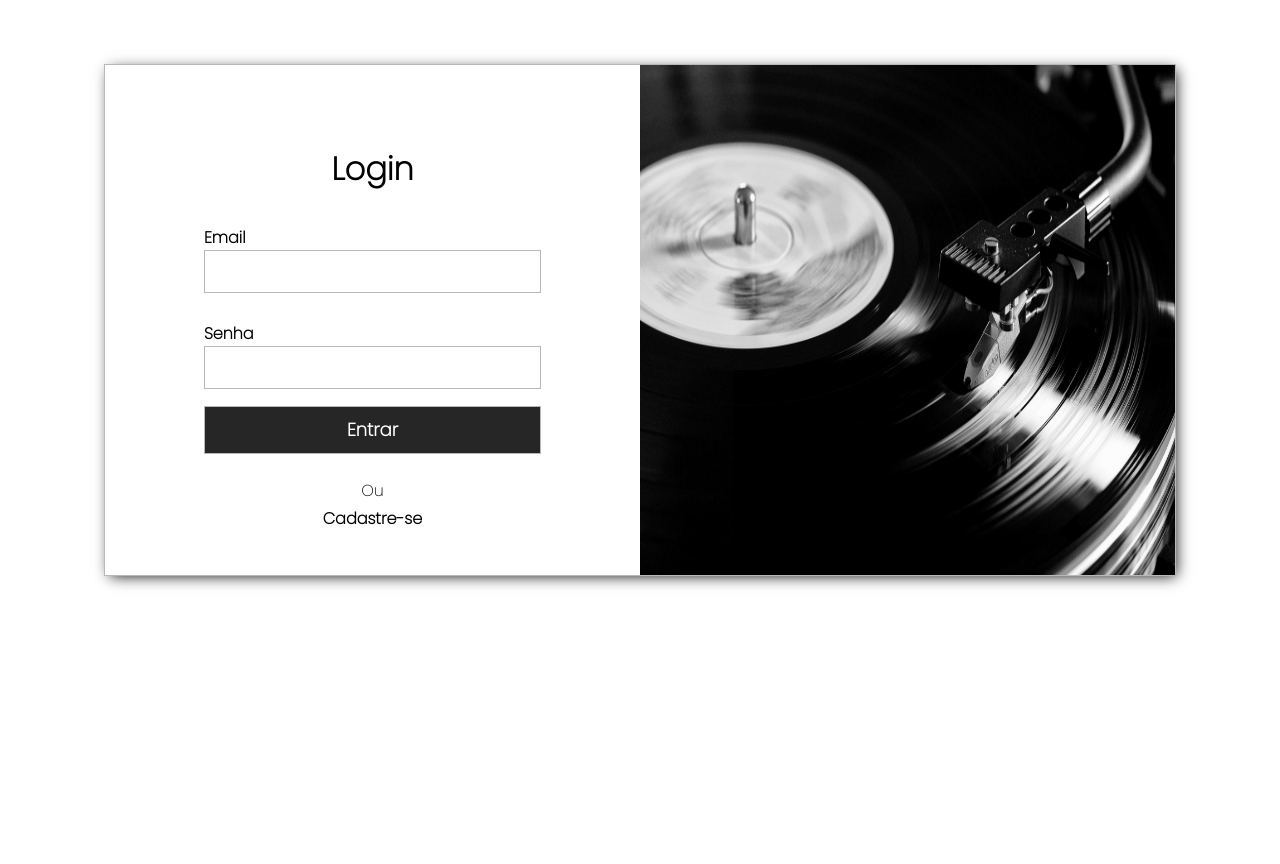
After one commit to henrickrafael/vinyeshop, a PHP site: page /Php/Login.html in a window 1280 px wide. The commit adds this page. Run offline with PHP 8.4, Linux system fonts and the light colour scheme.

Commit message:
006 style: adicao de tela de login

```diff
--- a/Css/style.css
+++ b/Css/style.css
@@ -63,7 +63,7 @@ input::-webkit-inner-spin-button {
 }
 
 .main-wrapper {
-    border: 1px solid;
+    /* border: 1px solid; */
     width: 95%;
     margin: 0 auto;
     margin-top: 2em;
@@ -249,3 +249,128 @@ img .image-error  {
 .lnk-style a:hover {
     cursor: pointer;
 }
+
+.main-login-wrapper {
+    border: 1px solid #b8b8b8;
+    margin: 0 auto;
+    margin-top: 4em;
+    width: 67em;
+    height: 32em;
+    box-sizing: border-box;
+    display: flex;
+    box-shadow: 3px 3px 14px -3px rgba(0,0,0,0.94);
+}
+
+.main-login {
+    /* border: 1px solid; */
+    display: block;
+    width: 50%;
+    height: 100%;
+}
+
+.login-label {
+    /* border: 1px solid;  */
+    margin-top: 5em;
+    text-align: center;
+    box-sizing: border-box;
+    width: 100%;
+    height: 4em;
+    font-family: 'Poppins', sans-serif;
+}
+
+.input-login-wrapper {
+    /* border: 1px solid; */
+    box-sizing: border-box;
+    margin: 0 auto;
+    margin-top: 1em;
+    height: 5em;
+    width: 70%;
+}
+
+.input-login {
+     /* border: 1px solid; */
+    box-sizing: border-box;
+    margin: 0 auto;
+    width: 90%;
+    height: 90%;
+}
+
+.input-login input[type="email"], input[type="password"] {
+    width: 100%;
+    height: 60%;
+    outline: none;
+    border-radius: 0;
+    border: 1px solid #b8b8b8;
+    padding: 8px;
+    font-size: large;
+}
+
+.input-login input[type="email"]:focus, input[type="password"]:focus {
+    border: 2px solid black;
+}
+
+.input-login span {
+    font-family: 'Poppins', sans-serif;
+    font-weight: bold;
+    display: block;
+}
+
+.input-password {
+    margin-top: 1em;
+}
+
+.input-submit-login {
+    margin-top: 0.3em;
+    height: 3.5em;
+}
+
+.input-submit-login input[type="submit"] {
+    font-size: large;
+    font-weight: bold;
+    background: #262626;
+    color: white;
+}
+
+.input-submit-login input[type="submit"]:hover {
+    background: #131313;
+    cursor: pointer;
+    transition: 0.3s;
+}
+
+.wrapper-register-option {
+    /* border: 1px solid; */
+    margin: 0 auto;
+    margin-top: 1em;
+    text-align: center;
+    box-sizing: border-box;
+    width: 60%;
+    height: 4em;
+    font-family: 'Poppins', sans-serif;
+}
+
+.wrapper-register-option span {
+    display: block;
+    margin-bottom: 0.2em;
+}
+
+.wrapper-register-option span a {
+    text-decoration: none;
+    color: black;
+    font-weight: 900;
+}
+
+.wrapper-register-option span a:hover {
+    text-decoration: underline;
+}
+
+.image-login {
+    /* border: 1px solid red; */
+    box-sizing: border-box;
+    width: 50%;
+    height: 100%;
+}
+
+.image-login img {
+    height: 100%;
+    width: 100%;
+}
--- /dev/null
+++ b/Php/Login.html
@@ -0,0 +1,48 @@
+<!DOCTYPE html>
+<html lang="pt-br">
+<head>
+    <meta charset="UTF-8">
+    <meta http-equiv="X-UA-Compatible" content="IE=edge">
+    <meta name="viewport" content="width=device-width, initial-scale=1.0">
+    <link rel="preconnect" href="https://fonts.googleapis.com">
+    <link rel="preconnect" href="https://fonts.gstatic.com" crossorigin>
+    <link href="https://fonts.googleapis.com/css2?family=Poppins:wght@200&display=swap" rel="stylesheet">
+    <link rel="stylesheet" href="../Css/style.css">
+    <title>Login</title>
+</head>
+<body>
+    <div class="main-login-wrapper">
+        <div class="main-login">
+            <div class="login-label">
+                <h1>Login</h1>
+            </div>
+        <form action="#" method="POST">
+            <div class="input-login-wrapper">
+                <div class="input-login">
+                    <span>Email</span>
+                    <input type="email" name="email">
+                </div>
+            </div>
+            <div class="input-login-wrapper input-password">
+                <div class="input-login">
+                    <span>Senha</span>
+                    <input type="password" name="senha">
+                </div>
+            </div>
+            <div class="input-login-wrapper input-submit-login">
+                <div class="input-login">
+                    <input type="submit" name="botao" value="Entrar">
+                </div>
+            </div>
+            <div class="wrapper-register-option">
+                <span>Ou</span>
+                <span><a href="#">Cadastre-se</a></span>
+            </div>
+        </form>
+        </div>
+        <div class="image-login">
+            <img src="../images/vinyl-wpp.jpg" alt="Wallpaper de vinyl">
+        </div>
+    </div>
+</body>
+</html>
```
Also changed, not shown: images/vinyl-wpp.jpg (added).
